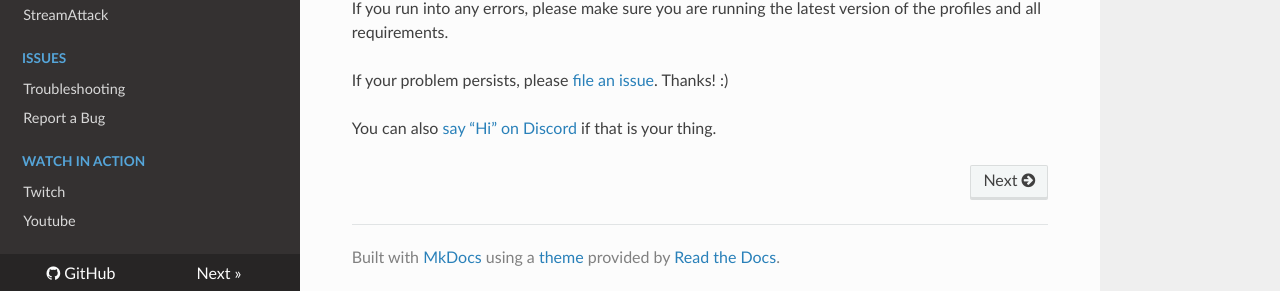
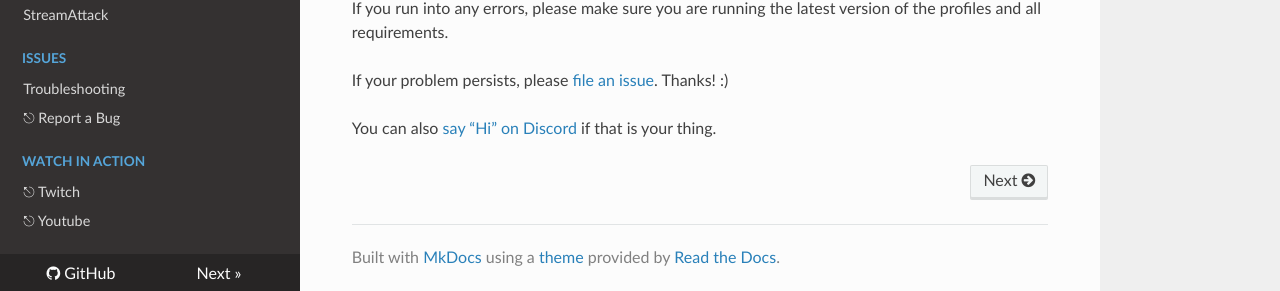
Before and after one commit to alterNERDtive/VoiceAttack-profiles, an MkDocs documentation site: the page built from docs/index.md, in a window 1280 px wide and 977 px high. Shown: the part 683-974 px from the top of the window. Built offline with MkDocs 1.6.1, drawn with Linux system fonts in a browser that asks for light colours; nearby versions of some CDN libraries.

```diff
--- a/mkdocs.yml
+++ b/mkdocs.yml
@@ -43,7 +43,7 @@ nav:
     - 'Issues':
         #- 'VoiceAttack Tips': 'VoiceAttack.md'
         - 'troubleshooting.md'
-        - 'Report a Bug': 'https://github.com/alterNERDtive/VoiceAttack-profiles/issues/'
+        - '⎋ Report a Bug': 'https://github.com/alterNERDtive/VoiceAttack-profiles/issues/'
     - 'Watch in Action':
-        - 'Twitch': 'https://twitch.tv/alterNERDtive'
-        - 'Youtube': 'https://www.youtube.com/channel/UC3XNZA7xWed1zM1AWOOdmog'
+        - '⎋ Twitch': 'https://twitch.tv/alterNERDtive'
+        - '⎋ Youtube': 'https://www.youtube.com/channel/UC3XNZA7xWed1zM1AWOOdmog'
```
Also changed, not shown: 1 other file.
